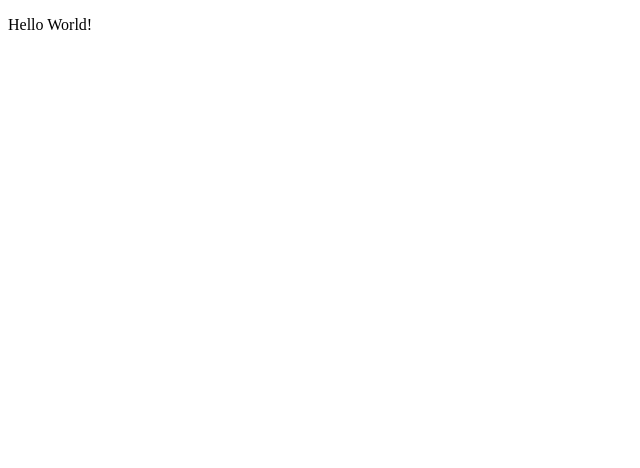
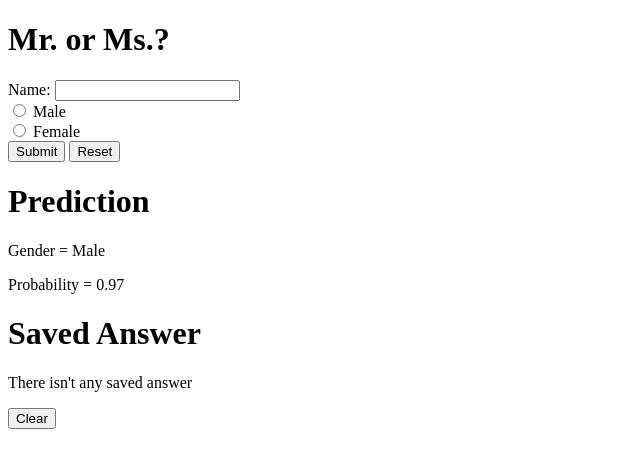
Before and after one commit to AlirezaSM/mr-or-ms, a plain HTML site: page index.html in a window 1280 px wide. Shown: the whole page, without its empty margins (0-640 px from the left). Drawn offline with Linux system fonts and the light colour scheme.

Commit message:
Required elements added to index.html

```diff
--- a/index.html
+++ b/index.html
@@ -4,6 +4,28 @@
         <title>Mr. or Ms.?</title>
     </head>
     <body>
-        <p>Hello World!</p>
+        <div class='main-container'>
+            <div class="container-1">
+                <h1>Mr. or Ms.?</h1>
+                <form action="https://httpbin.org/get" method="get">
+                    Name:
+                    <input type="text" name="name" maxlength="255"><br>
+                    <input type="radio" name="gender" value="male"> Male <br>
+                    <input type="radio" name="gender" value="female"> Female <br>
+                    <button>Submit</button>
+                    <button>Reset</button>
+                </form>
+            </div>
+            <div class="container-2">
+                <h1>Prediction</h1>
+                <p>Gender = Male</p>
+                <p>Probability = 0.97</p>
+            </div>
+            <div class="container-3">
+                <h1>Saved Answer</h1>
+                <p>There isn't any saved answer</p>
+                <button>Clear</button>
+            </div>
+        </div>
     </body>
 </html>
```
